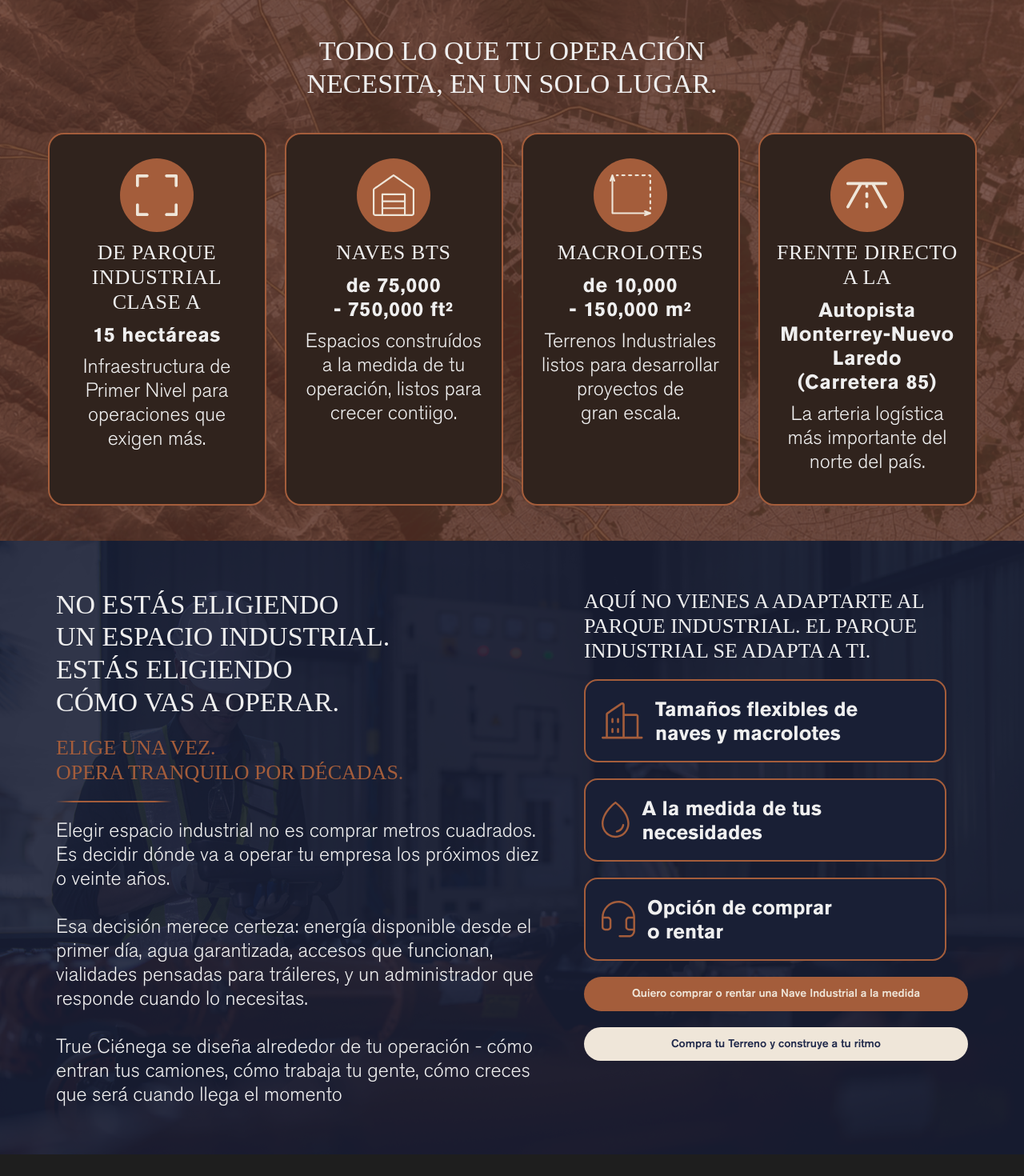
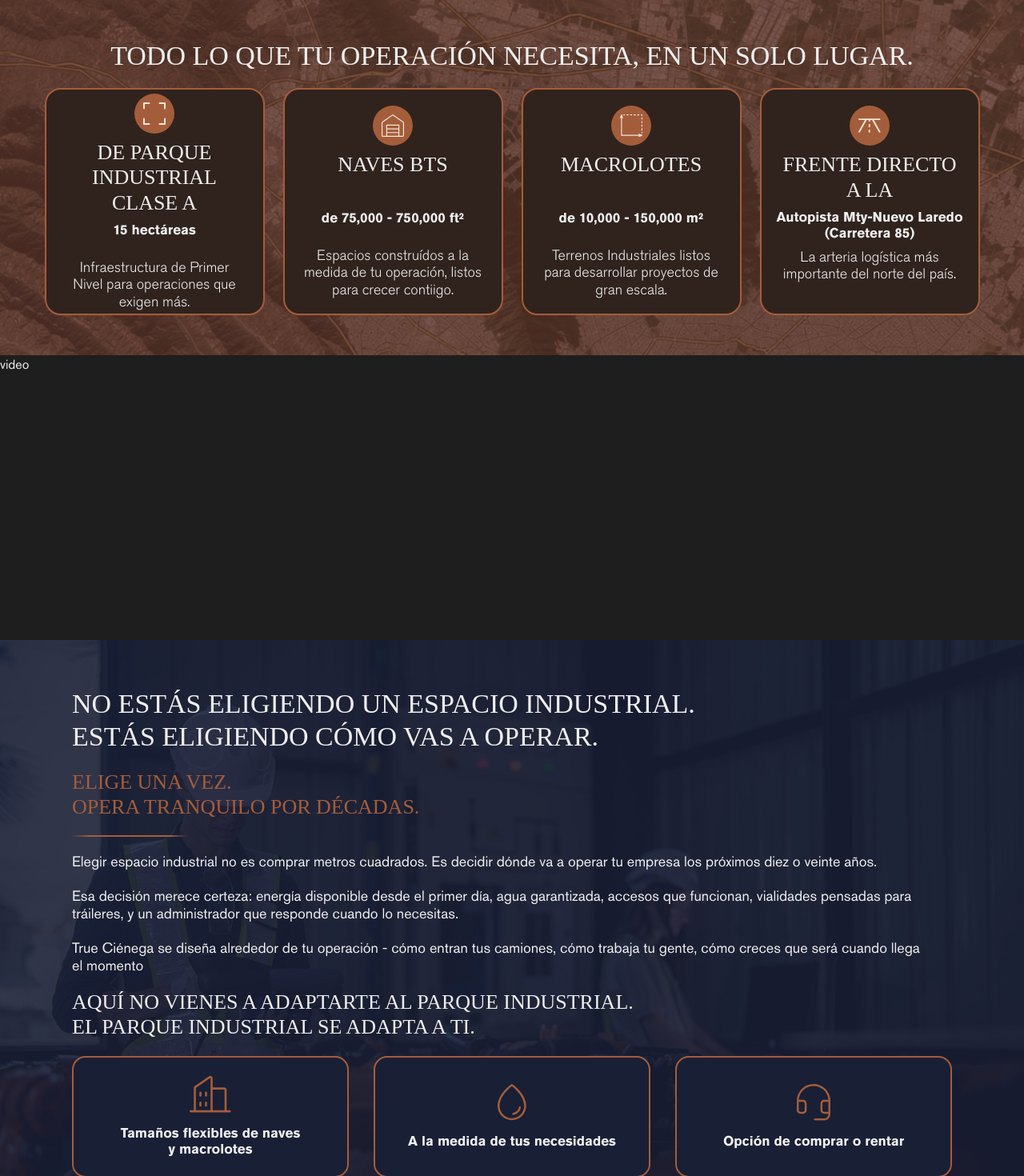
Before and after one commit to xperiencegroup/true-one-pager, a React (Vite) app: page / in a window 1280 px wide. Shown: the part 800-2270 px from the top of the page at 80% size. Built offline with nearby package versions, Linux system fonts and the light colour scheme.

Commit message:
Medio banner y banner completos

```diff
--- a/src/components/especificacion-card.jsx
+++ b/src/components/especificacion-card.jsx
@@ -7,27 +7,29 @@ export default function EspecificacionCard({ especificacion, index }) {
     <div
       ref={ref}
       key={index}
-      className={`flex flex-col w-[266px] h-[400px] lg:w-[273px] lg:h-[466px] py-[30px] px-[20px] bg-dark-brown border-2 border-orange rounded-[20px] reveal-scale ${isVisible ? "is-visible" : ""}`}
+      className={`flex flex-col w-full max-w-[315px] h-[270px] lg:w-[275px] lg:h-[284px] py-[20px] px-[6px] sm:px-[15px] bg-dark-brown border-2 border-orange rounded-[20px] reveal-scale ${isVisible ? "is-visible" : ""}`}
     >
-      <div className="flex flex-col justify-center items-center gap-[10px]">
+      <div className="flex flex-col w-full h-full justify-center items-center gap-[8px]">
         {/* Icon */}
-        <div className="flex size-[92px] justify-center items-center bg-orange rounded-full">
+        <div className="flex shrink-0 size-[50px] justify-center items-center bg-orange rounded-full">
           <img
             src={especificacion.icon}
             alt={`Ícono de ${especificacion.alt}`}
-            className="size-[52px]"
+            className="size-[28px]"
           />
         </div>
 
         {/* Text */}
-        <div className="flex flex-col w-full text-center gap-[10px]">
-          <h3 className="subtitle font-abhaya tracking-wide uppercase whitespace-pre-line">
+        <div className="flex flex-col w-full grow justify-between text-center gap-[8px]">
+          <h3 className="flex-1 h-full subtitle font-abhaya uppercase whitespace-pre-line">
             {especificacion.title}
           </h3>
-          <h4 className="paragraph font-bold tracking-wide whitespace-pre-line">
+          <h4 className="shrink-0 min-h-[38px] paragraph-bold font-bold whitespace-pre-line">
             {especificacion.subtitle}
           </h4>
-          <p className="paragraph font-light">{especificacion.paragraph}</p>
+          <p className="flex-1 paragraph font-light">
+            {especificacion.paragraph}
+          </p>
         </div>
       </div>
     </div>
--- a/src/index.css
+++ b/src/index.css
@@ -87,7 +87,10 @@ html {
   @apply text-[18px] md:text-[24px] lg:text-[26px] leading-[120%];
 }
 .paragraph {
-  @apply text-[18px] md:text-[20px] lg:text-[25px] leading-[120%];
+  @apply text-[13px] md:text-[16px] lg:text-[18px] leading-[120%];
+}
+.paragraph-bold {
+  @apply text-[11px] md:text-[14px] lg:text-[17px] leading-[120%];
 }
 .boton {
   @apply text-[14px] sm:text-[12px] lg:text-[14px] leading-[140%];
--- a/src/pages/components/eligenos.jsx
+++ b/src/pages/components/eligenos.jsx
@@ -25,7 +25,7 @@ export default function Eligenos() {
   const [rightPanel, rightPanelIsVisible] = useInView();
   return (
     <>
-      <div className="relative flex justify-center w-full">
+      <div className="relative flex justify-center w-full min-h-svh">
         {/* Image */}
         <div className="absolute -z-10 w-full h-full">
           <div className="relative w-full h-full">
@@ -41,20 +41,18 @@ export default function Eligenos() {
         <div className="absolute z-0 w-full h-full bg-blue-overlay/89" />
 
         {/*  Content */}
-        <div className="relative flex flex-col lg:flex-row w-full items-center lg:items-start lg:justify-between max-w-[1280px] h-full py-[50px] sm:py-[60px] px-[44px] sm:px-[70px] gap-[40px] lg:gap-[20px] xl:gap-[48px]">
+        <div className="relative flex flex-col w-full items-center justify-center max-w-[1240px] h-full py-[50px] sm:py-[60px] px-[44px] sm:px-[70px] gap-[8px] sm:gap-[20px] lg:gap-[20px] xl:gap-[20px]">
           {/* Left panel */}
           <div
             ref={leftPanel}
-            className={`w-full max-w-[610px] flex flex-col justify-start max-lg:items-center gap-[20px] reveal-left ${leftPanelIsVisible ? "is-visible" : ""}`}
+            className={`w-full flex flex-col justify-start gap-[8px] sm:gap-[20px] reveal-left ${leftPanelIsVisible ? "is-visible" : ""}`}
           >
-            <h3 className="title max-lg:text-center font-abhaya uppercase">
-              No estás eligiendo <br className="max-lg:hidden" />
-              un espacio industrial. Estás eligiendo
-              <br />
-              cómo vas a operar.
+            <h3 className="title font-abhaya uppercase">
+              No estás eligiendo un espacio industrial. <br />
+              Estás eligiendo cómo vas a operar.
             </h3>
 
-            <h4 className="subtitle max-lg:text-center text-orange font-abhaya uppercase">
+            <h4 className="subtitle text-orange font-abhaya uppercase">
               Elige una vez. <br /> Opera tranquilo por décadas.
             </h4>
 
@@ -63,7 +61,7 @@ export default function Eligenos() {
               <div className="divider-orange" />
             </div>
 
-            <p className="paragraph font-light max-lg:text-center">
+            <p className="paragraph">
               Elegir espacio industrial no es comprar metros cuadrados. Es
               decidir dónde va a operar tu empresa los próximos diez o veinte
               años.
@@ -84,48 +82,48 @@ export default function Eligenos() {
           {/* Right panel */}
           <div
             ref={rightPanel}
-            className={`w-full max-w-[680px] lg:w-[480px] flex flex-col items-center lg:items-start gap-[20px] reveal-right ${rightPanelIsVisible ? "is-visible" : ""}`}
+            className={`w-full flex flex-col gap-[8px] sm:gap-[20px] reveal-right ${rightPanelIsVisible ? "is-visible" : ""}`}
           >
             {/* Title */}
-            <h3 className="w-full max-w-[450px] subtitle max-lg:text-center font-abhaya uppercase">
-              Aquí no vienes a adaptarte al parque industrial. El parque
-              industrial se adapta a ti.
+            <h3 className="w-full subtitle font-abhaya uppercase">
+              Aquí no vienes a adaptarte al parque industrial. <br />
+              El parque industrial se adapta a ti.
             </h3>
 
+            <div className="flex flex-col sm:flex-row w-full justify-between items-center gap-[10px] sm:gap-[30px]">
               {RAZONES.map((razon, index) => {
                 return (
                   <div
                     key={index}
-                  className="flex flex-col sm:flex-row w-full lg:w-[453px] h-fit sm:h-[104px] justify-start items-center p-[20px] gap-[15px] border-2 rounded-[17px] border-orange bg-blue-overlay"
+                    className="flex flex-row sm:flex-col w-full max-w-[346px] h-fit sm:h-[152px] sm:justify-center items-center p-[20px] gap-[15px] border-2 rounded-[17px] border-orange bg-blue-overlay"
                   >
                     <img
                       src={razon.icon}
                       alt="Ícono correspondiente"
-                    className="h-[46px]"
+                      className="h-[25px] sm:h-[46px]"
                     />
-                  <h4 className="max-w-[318px] paragraph text-center sm:text-left font-bold">
+                    <h4 className="max-w-[318px] paragraph-bold sm:text-center font-bold">
                       {razon.label}
                     </h4>
                   </div>
                 );
               })}
+            </div>
 
+            <div className="flex w-full flex-col lg:flex-row justify-between items-center pt-[5px] gap-[20px]">
               {/* Botones */}
-            <button className="w-full max-lg:max-w-[350px] boton font-medium text-cream px-[20px] pt-[11px] pb-[12px] rounded-[30px] bg-orange">
+              <button className="w-full max-w-[400px] boton font-medium text-cream px-[20px] pt-[11px] pb-[12px] rounded-[30px] bg-orange">
                 Quiero comprar o rentar una <br className="sm:hidden" /> Nave
                 Industrial a la medida
               </button>
 
-            <button className="w-full max-lg:max-w-[350px] boton font-medium text-blue px-[20px] pt-[11px] pb-[12px] rounded-[30px] bg-cream">
+              <button className="w-full max-w-[400px] boton font-medium text-blue px-[20px] pt-[11px] pb-[12px] rounded-[30px] bg-cream">
                 Compra tu Terreno <br className="sm:hidden" /> y construye a tu
                 ritmo
               </button>
             </div>
           </div>
         </div>
-
-      <div className="relative flex w-full h-[143px] sm:h-[303px] lg:h-[486px] justify-center items-center bg-black">
-        video
       </div>
     </>
   );
--- a/src/pages/components/especificaciones.jsx
+++ b/src/pages/components/especificaciones.jsx
@@ -11,7 +11,13 @@ import EspecificacionCard from "../../components/especificacion-card";
 const ESPECIFICACIONES = [
   {
     id: "hectareas",
-    title: "de Parque\n Industrial\n Clase A",
+    title: (
+      <>
+        de Parque <br />
+        Industrial <span className="whitespace-nowrap">Clase A</span>
+      </>
+    ),
+
     subtitle: "15 hectáreas",
     paragraph:
       "Infraestructura de Primer Nivel para operaciones que exigen más.",
@@ -21,7 +27,7 @@ const ESPECIFICACIONES = [
   {
     id: "naves",
     title: "Naves BTS",
-    subtitle: "de 75,000\n - 750,000 ft²",
+    subtitle: "de 75,000 - 750,000 ft²",
     paragraph:
       "Espacios construídos a la medida de tu operación, listos para crecer contiigo.",
     icon: almacenIcon,
@@ -30,7 +36,7 @@ const ESPECIFICACIONES = [
   {
     id: "macrolotes",
     title: "Macrolotes",
-    subtitle: "de 10,000\n - 150,000 m²",
+    subtitle: "de 10,000 - 150,000 m²",
     paragraph:
       "Terrenos Industriales listos para desarrollar proyectos de gran escala.",
     icon: medidaIcon,
@@ -39,7 +45,7 @@ const ESPECIFICACIONES = [
   {
     id: "carretera",
     title: "Frente directo a la",
-    subtitle: "Autopista Monterrey-Nuevo Laredo\n (Carretera 85)",
+    subtitle: "Autopista Mty-Nuevo Laredo\n (Carretera 85)",
     paragraph: "La arteria logística más importante del norte del país.",
     icon: carreteraIcon,
     alt: "carretera",
@@ -50,10 +56,11 @@ export default function Especificaciones() {
   const [titleRef, titleVisible] = useInView();
 
   return (
-    <div
+    <section
       id="propuesta-de-valor"
-      className="relative flex flex-col justify-center items-center w-full h-fit px-[30px] lg:px-0 py-[44px] gap-[26px] sm:gap-[40px] bg-brown/80"
+      className="flex flex-col h-fit min-[1170px]:h-svh"
     >
+      <div className="relative flex h-svh min-[1170px]:flex-1 flex-col justify-center items-center w-full px-[30px] lg:px-0 py-[44px] gap-[26px] sm:gap-[20px] bg-brown/80">
         {/* Imagen de fondo */}
         <div className="absolute -z-10 inset-0 w-full h-full">
           <div className="relative w-full h-full">
@@ -69,10 +76,10 @@ export default function Especificaciones() {
           ref={titleRef}
           className={`max-sm:max-w-[260px] title text-center font-abhaya uppercase reveal ${titleVisible ? "is-visible" : ""}`}
         >
-        Todo lo que tu operación <br /> necesita, en un solo lugar.
+          Todo lo que tu operación necesita, en un solo lugar.
         </h2>
 
-      <div className="grid grid-cols-1 sm:grid-cols-2 xl:grid-cols-4 gap-[20px] sm:gap-[40px] xl:gap-[23px]">
+        <div className="grid grid-cols-2 min-[1170px]:grid-cols-4 gap-[15px] min-[680px]:gap-[20px] xl:gap-[23px]">
           {ESPECIFICACIONES.map((especificacion, index) => {
             return (
               <EspecificacionCard
@@ -84,5 +91,10 @@ export default function Especificaciones() {
           })}
         </div>
       </div>
+
+      <div className="relative h-svh md:h-[50svh] min-[1170px]:flex-1 shrink-0 w-full justify-center items-center bg-black">
+        video
+      </div>
+    </section>
   );
 }
--- a/src/pages/components/modelos.jsx
+++ b/src/pages/components/modelos.jsx
@@ -17,7 +17,7 @@ const modelos = [
   {
     id: "macrolote",
     title: "Compra macrolote",
-    subtitle: "TERRENO INDUSTRIAL \n PARA DESARROLLAR",
+    subtitle: "TERRENO INDUSTRIAL PARA DESARROLLAR",
     icon: rentaMacrolote,
     pro: "Compra tu terreno y construye a tu ritmo",
     button: "Ver disponibilidad de Macrolotes en venta",
@@ -34,7 +34,7 @@ export default function Modelos() {
       {/* Diseñado para operar con certeza */}
       <div
         ref={ref}
-        className="relative w-full px-[44px] sm:px-[90px] py-[50px] sm:py-[60px]"
+        className="relative w-full h-svh sm:h-[50svh] px-[44px] sm:px-[90px] py-[50px] sm:py-[60px]"
       >
         {/* image y overlay */}
         <div className="absolute top-0 left-0 w-full h-full">
@@ -54,7 +54,7 @@ export default function Modelos() {
         {/* Content */}
         <div className="relative flex flex-col w-full h-full justify-center items-center gap-[20px]">
           <h2
-            className={`max-w-[380px] lg:max-w-[500px] title text-center font-abhaya uppercase reveal ${isVisible ? "is-visible" : ""}`}
+            className={`title text-center font-abhaya uppercase reveal ${isVisible ? "is-visible" : ""}`}
           >
             Diseñado para operar con certeza.
           </h2>
@@ -73,7 +73,7 @@ export default function Modelos() {
           <button
             className={`boton px-[20px] pt-[11px] pb-[12px] rounded-[30px] font-medium text-blue bg-cream reveal ${isVisible ? "is-visible" : ""}`}
           >
-            Ver Click and Xperience
+            Ver Plataforma Interactiva
           </button>
         </div>
       </div>
@@ -81,17 +81,17 @@ export default function Modelos() {
       {/* Elige como quieres crecer */}
       <div
         id="naves-macrolotes"
-        className="flex flex-col justify-center items-center w-full px-[44px] py-[50px] sm:py-[60px] sm:px-[70px] lg:px-[20px] xl:px-[78px] gap-[33px] bg-brown"
+        className="flex flex-col justify-center items-center w-full h-svh xl:h-[50svh] px-[44px] py-[50px] sm:py-[60px] sm:px-[70px] lg:px-[20px] xl:px-[78px] gap-[33px] bg-brown"
       >
-        <div className="flex flex-col lg:flex-row items-center w-full max-w-[1100px] h-full gap-[40px] lg:gap-[16px]">
+        <div className="flex flex-col lg:flex-row items-center w-full max-w-[1100px] h-fit gap-[20px] lg:gap-[40px] lg:gap-[16px]">
           {/* Primera columna */}
-          <div className="flex flex-col w-full h-full max-w-[380px] gap-[20px]">
+          <div className="flex flex-col w-full lg:max-w-[265px] h-full gap-[10px] lg:gap-[20px]">
             {/* title */}
-            <h2 className="title max-lg:text-center font-abhaya uppercase">
-              Elige cómo <br /> quieres crecer.
+            <h2 className="title lg:max-w-[265px] max-lg:text-center font-abhaya uppercase">
+              Elige cómo <br className="max-lg:hidden" /> quieres crecer.
             </h2>
 
-            <div className="w-full">
+            <div className="max-lg:self-center w-full max-w-[265px] lg:w-full">
               <div className="divider-white"></div>
             </div>
 
@@ -111,33 +111,37 @@ export default function Modelos() {
               </p>
             </div>
 
-            <p className="max-lg:self-center max-w-[254px] max-lg:text-center subtitle font-abhaya uppercase text-cream-second">
+            <p className="max-lg:self-center lg:max-w-[254px] max-lg:text-center subtitle font-abhaya uppercase text-cream-second">
               La decisión depende de tu operación.
             </p>
           </div>
 
           {/* Modelos */}
-          <div className="flex flex-col lg:flex-row w-full h-full items-center justify-center gap-[40px] lg:gap-[8px] xl:gap-[16px]">
+          <div className="flex flex-col md:flex-row w-full h-full items-center justify-center gap-[40px] lg:gap-[8px] xl:gap-[16px]">
             {modelos.map((modelo, index) => {
               return (
                 <div
                   key={index}
-                  className="flex flex-col w-full justify-center items-center max-lg:gap-[40px]"
+                  className="flex flex-col justify-center items-center w-full max-w-[391px] gap-[20px]"
                 >
                   {/* cuadro */}
-                  <div className="flex flex-col w-full max-w-[680px] h-fit sm:h-[255px] lg:size-[341px] justify-start items-center p-[20px] gap-[15px] rounded-[20px] bg-cream/10 border border-cream">
+                  <div className="flex flex-col w-full h-[226px] justify-start items-center p-[20px] gap-[4px] rounded-[20px] bg-cream/10 border border-cream">
                     {/* Titulo y subtitulo */}
-                    <div className="flex flex-col items-center gap-[7px]">
+                    <div className="flex flex-col items-center gap-[2px]">
                       <h3 className="subtitle text-center font-abhaya uppercase text-cream-second">
                         {modelo.title}
                       </h3>
-                      <h3 className="max-w-[250px] text-center data font-light whitespace-pre-line text-cream-second">
+                      <h3 className="text-center parrafo-bold font-bold tracking-tight  text-cream-second">
                         {modelo.subtitle}
                       </h3>
                     </div>
 
                     {/* Image */}
-                    <img src={modelo.icon} alt={`Ícono de ${modelo.title}`} />
+                    <img
+                      src={modelo.icon}
+                      alt={`Ícono de ${modelo.title}`}
+                      className="h-[66px]"
+                    />
 
                     {/* Ventaja */}
                     <div className="w-full h-full flex-col min-[440px]:flex-row justify-center lg:justify-start items-center flex gap-[12px]">
@@ -147,17 +151,18 @@ export default function Modelos() {
                         className="size-[20px]"
                       />
 
-                      <p className="lg:max-w-[245px] paragraph font-light text-cream">
+                      <p className="paragraph font-light text-cream">
                         {modelo.pro}
                       </p>
                     </div>
                   </div>
 
-                  {/* botón de disponibilidad*/}
                   <button
-                    className={`lg:hidden w-fit px-[20px] pt-[11px] pb-[12px] rounded-full boton font-semibold drop-shadow-md drop-shadow-black/25 ${modelo.id === "nave" ? "bg-orange text-cream" : "bg-cream text-blue"}`}
+                    className={`w-fit px-[20px] pt-[11px] pb-[12px] rounded-full boton font-semibold drop-shadow-md drop-shadow-black/25 ${modelo.id === "nave" ? "bg-orange text-cream" : "bg-cream text-blue"}`}
                   >
-                    {modelo.button}
+                    {modelo.id === "nave"
+                      ? "Ver disponibilidad de Naves BTS en renta o venta"
+                      : "Quiero comprar un Macrolote"}
                   </button>
                 </div>
               );
@@ -168,7 +173,7 @@ export default function Modelos() {
         {/* Botones inferiores */}
         <div
           ref={buttonsDesktopRef}
-          className={`max-lg:hidden flex justify-center items-center gap-[30px] w-full reveal-fade ${isButtonsDesktopVisible ? "is-visible" : ""}`}
+          className={`hidden flex justify-center items-center gap-[30px] w-full reveal-fade ${isButtonsDesktopVisible ? "is-visible" : ""}`}
         >
           {/* Naves */}
           <button className="w-fit px-[20px] pt-[11px] pb-[12px] rounded-full boton font-semibold bg-orange text-cream drop-shadow-md drop-shadow-black/25">
```
Also changed, not shown: src/pages/components/macrolotes.jsx (+35 -33 lines), src/pages/components/naves.jsx (+41 -47 lines), src/assets/images/macro-banner.jpg (added), 1 other file (tests, documents, lock files or other folders). Lines whose indentation alone changed are shown as unchanged.
